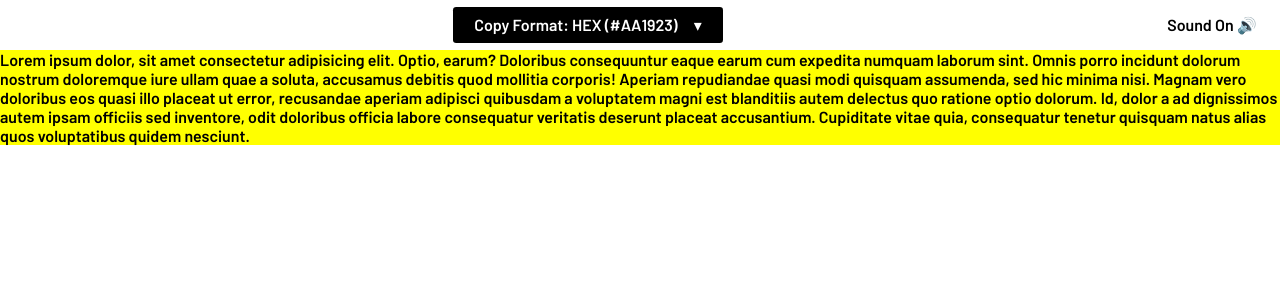
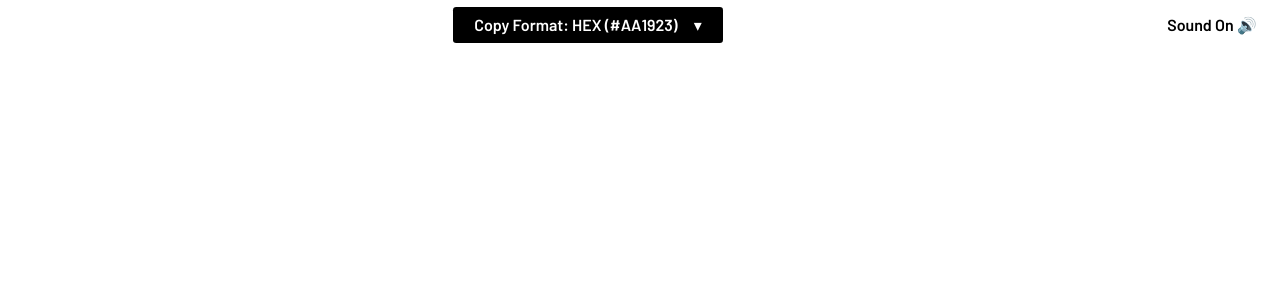
Before and after one commit to minhajul-karim/flatuicolors-clone, a React (Create React App) app: page / in a window 1280 px wide. Shown: the top 300 px of the page. Built offline with nearby package versions, Linux system fonts and the light colour scheme.

Commit message:
Remove test paragraph from header

```diff
--- a/src/components/Header.js
+++ b/src/components/Header.js
@@ -63,17 +63,6 @@ export default function Header() {
           </li>
         </ul>
       </nav>
-      <p style={{ backgroundColor: 'yellow' }}>
-        Lorem ipsum dolor, sit amet consectetur adipisicing elit. Optio, earum? Doloribus
-        consequuntur eaque earum cum expedita numquam laborum sint. Omnis porro incidunt dolorum
-        nostrum doloremque iure ullam quae a soluta, accusamus debitis quod mollitia corporis!
-        Aperiam repudiandae quasi modi quisquam assumenda, sed hic minima nisi. Magnam vero
-        doloribus eos quasi illo placeat ut error, recusandae aperiam adipisci quibusdam a
-        voluptatem magni est blanditiis autem delectus quo ratione optio dolorum. Id, dolor a ad
-        dignissimos autem ipsam officiis sed inventore, odit doloribus officia labore consequatur
-        veritatis deserunt placeat accusantium. Cupiditate vitae quia, consequatur tenetur quisquam
-        natus alias quos voluptatibus quidem nesciunt.
-      </p>
     </>
   )
 }
```
